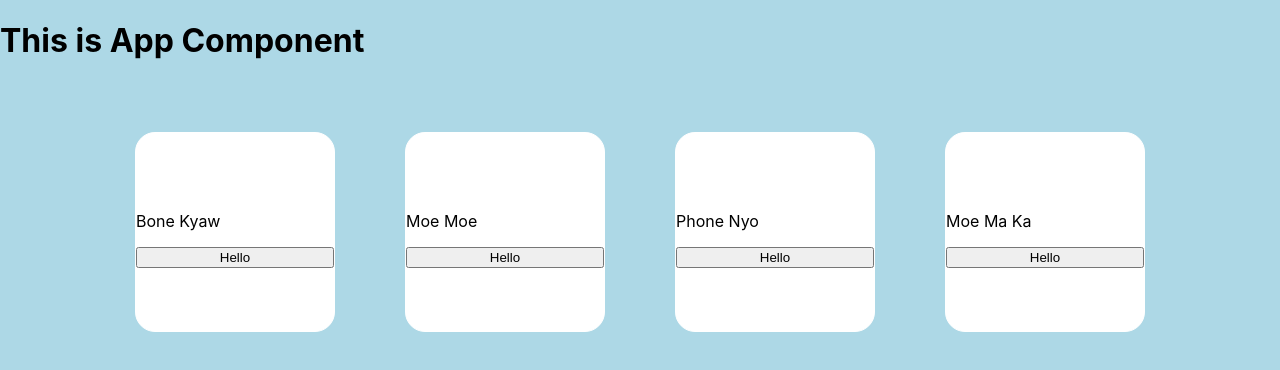
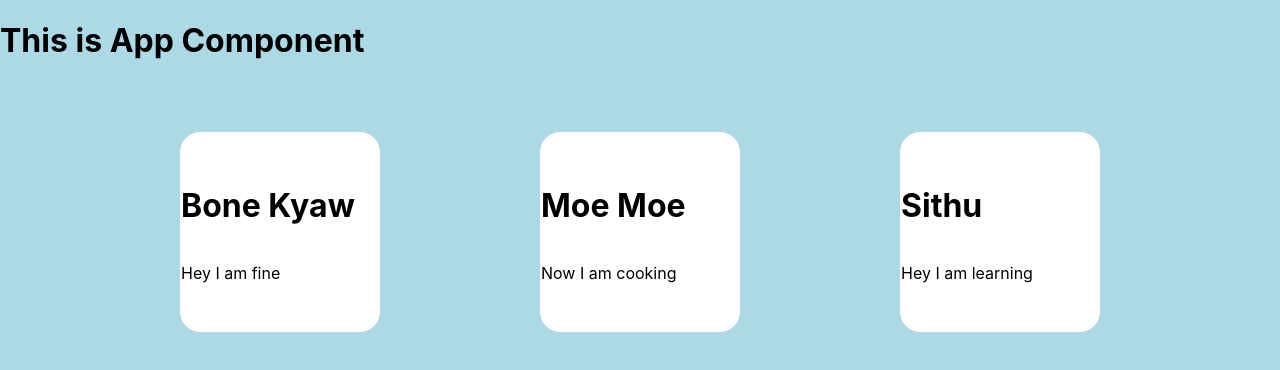
Before and after one commit to Bonekyaw/React-Project, a React (Create React App) app: page / in a window 1280 px wide. Shown: the top 370 px of the page. Built offline with nearby package versions, Linux system fonts and the light colour scheme.

Commit message:
useState & map

```diff
--- a/src/App.js
+++ b/src/App.js
@@ -1,15 +1,23 @@
-import React from 'react';
+import React,{useState} from 'react';
 import Hello from './Hello';
 
 function App() {
+
+	const [users,setUsers] = useState([
+			{name:"Bone Kyaw", message:"Hey I am fine"},
+			{name:"Moe Moe", message:"Now I am cooking"},
+			{name:"Sithu ", message:"Hey I am learning"}
+		]);
+
+
+
   return (
   	<div >
 	    <h1> This is App Component </h1>
 	    <div className="appExtra">
-		    <Hello name="Bone Kyaw"/>
-		    <Hello name="Moe Moe"/>
-		    <Hello name="Phone Nyo"/>
-		    <Hello name="Moe Ma Ka"/>
+		    {users.map( user => (
+		    	<Hello name={user.name} message={user.message} />
+		    ))}
 	    </div>
 
   	</div>
--- a/src/Hello.js
+++ b/src/Hello.js
@@ -2,15 +2,11 @@ import React from 'react';
 import './App.css';
 
 function Hello(props) {
-	const counting = () => {
-		console.log("Hello React");
-	}
 
 	return (
 		<div className="hello">
-			<p>{props.name}</p>
-			<button onClick={counting}>Hello</button>
-
+			<h1> {props.name} </h1>
+			<p> {props.message} </p>
 		</div>
 	);
 }
```
